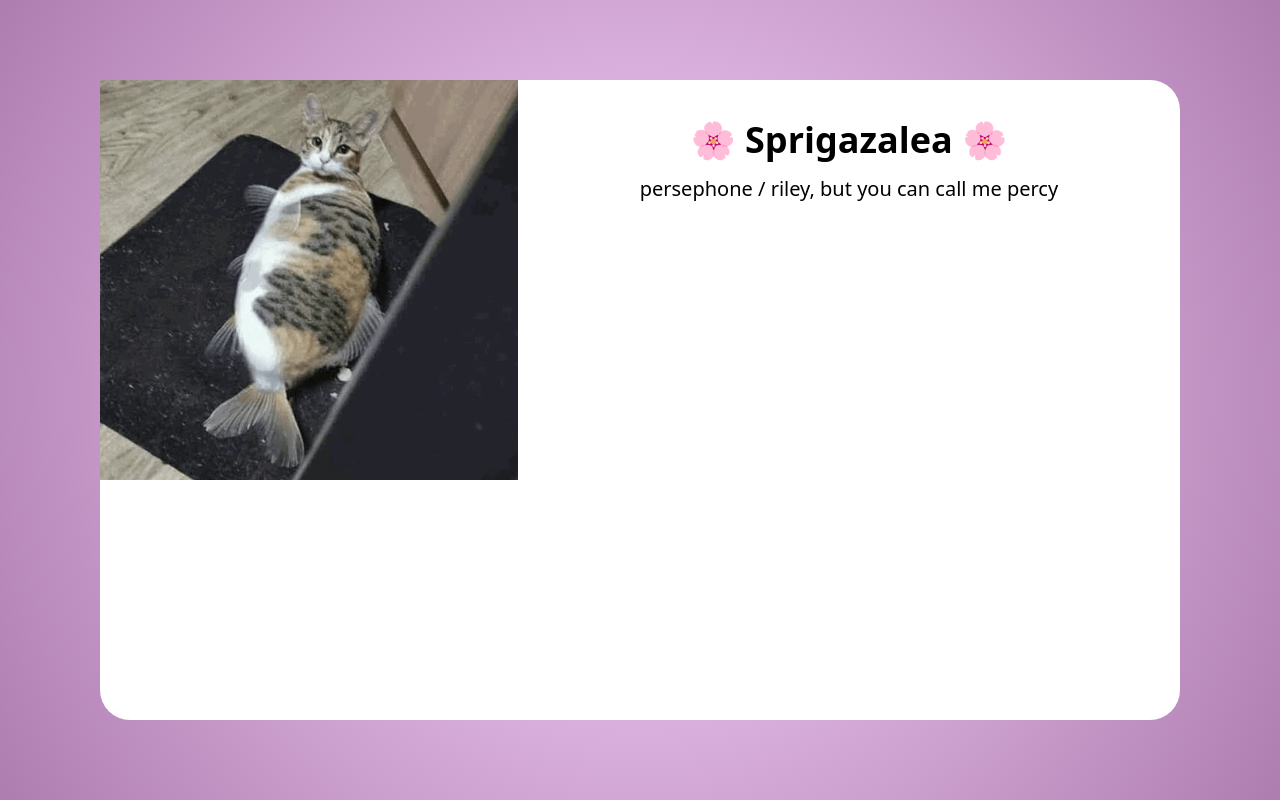
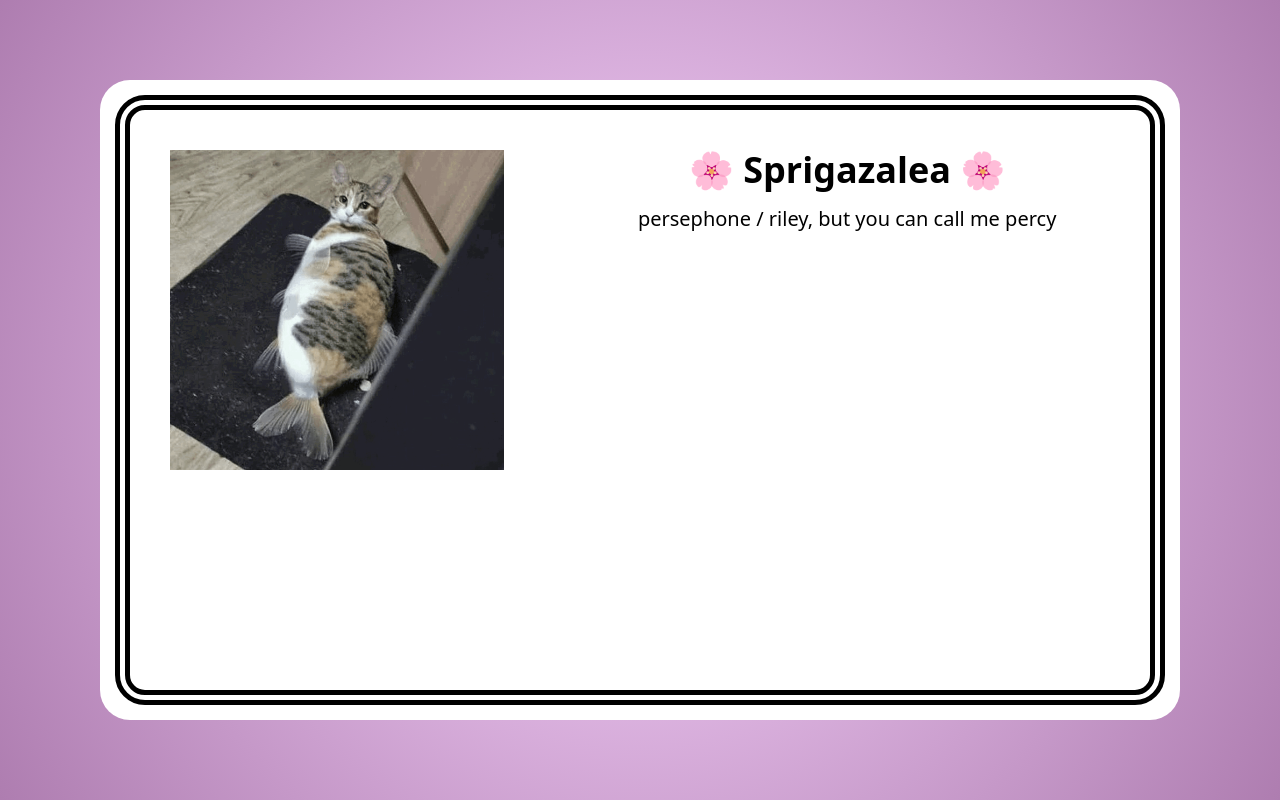
Before and after one commit to Sprigazalea/Personal-All-In-One-Website, a React (Vite) app: page / in a window 1280 px wide. Built offline with nearby package versions, Linux system fonts and the light colour scheme.

Commit message:
added border

```diff
--- a/src/App.jsx
+++ b/src/App.jsx
@@ -5,12 +5,14 @@ function App() {
     <div>
       <div className='flex justify-center items-center min-h-screen min-w-screen text-black'>
         <div id='block' className='flex flex-[0_1_80rem] m-[0px_100px_0px_100px] bg-white min-h-[80vh] rounded-[30px]'>
-          <div className='flex flex-col'>
-            <img className='h-[400px]' src='/474F3583-B516-4547-9537-1DEEB0578ABB.png'></img>
-          </div>
-          <div className='flex flex-col flex-[1_0] text-center'>
-            <h1 className='text-4xl font-semibold pt-[40px] pb-[15px]'>&#127800; Sprigazalea &#127800;</h1>
-            <text className='text-xl font-light'>persephone / riley, but you can call me percy</text>
+          <div id='border' className='flex flex-[100%] border border-double border-[15px] m-[15px_15px_15px_15px_] rounded-[30px]'>
+            <div className='flex flex-col'>
+              <img className='h-[400px] p-[40px_40px_40px_40px]' src='/474F3583-B516-4547-9537-1DEEB0578ABB.png'></img>
+            </div>
+            <div className='flex flex-col flex-[1_0] text-center'>
+              <h1 className='text-4xl font-semibold pt-[40px] pb-[15px]'>&#127800; Sprigazalea &#127800;</h1>
+              <text className='text-xl font-light'>persephone / riley, but you can call me percy</text>
+            </div>
           </div>
         </div>
       </div>
```
